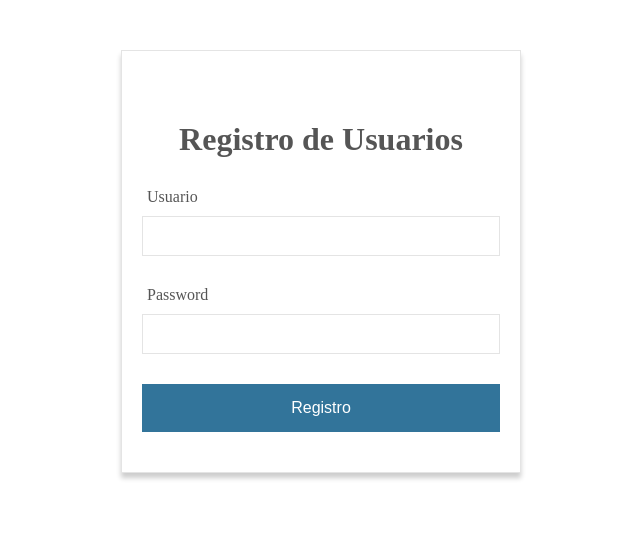
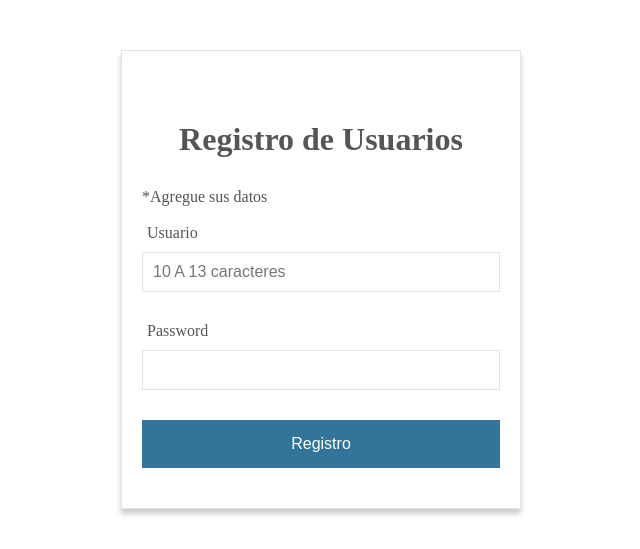
Before and after one commit to GamalielVaca21/reponsive_grid_template, a PHP site: page /registrate.php in a window 1280 px wide. Shown: the top 549 px of the page, without its empty margins (319-959 px from the left). Run offline with PHP 8.4, Linux system fonts and the light colour scheme.

Commit message:
Update registrate.php

```diff
--- a/registrate.php
+++ b/registrate.php
@@ -9,9 +9,10 @@
 <body>
     <form id="form1" action="" method="POST" autocomplete="off">
         <h1>Registro de Usuarios</h1>
-
+        <span class="required notification">*Agregue sus datos</span>
+        <br><br>
         <label for="">Usuario</label>
-        <input type="text" name="usuario_usu" id="">
+        <input type="text" name="usuario_usu" pattern="[A-Za-z].{10,}" placeholder="10 A 13 caracteres" maxlength="13" required/>
 
         <label for="">Password</label>
         <input type="password" name="password_usu" id="">
```
